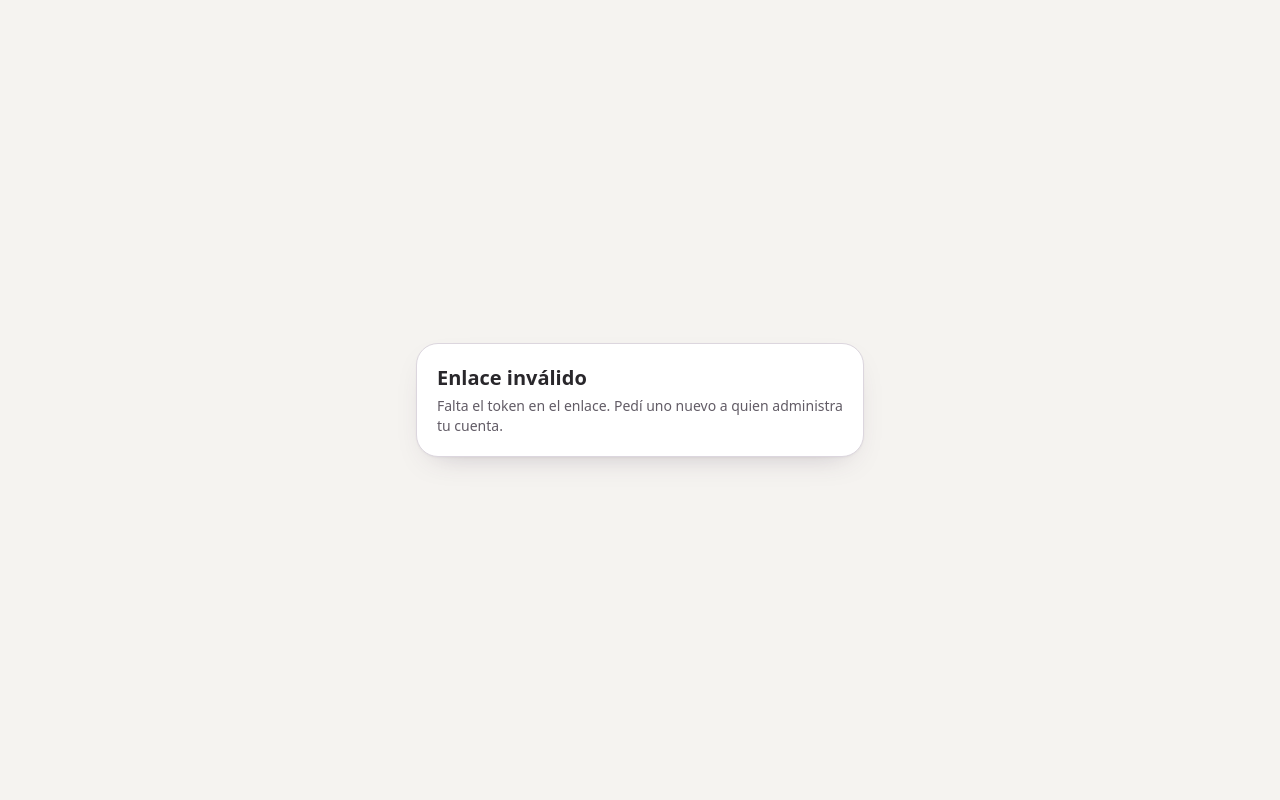
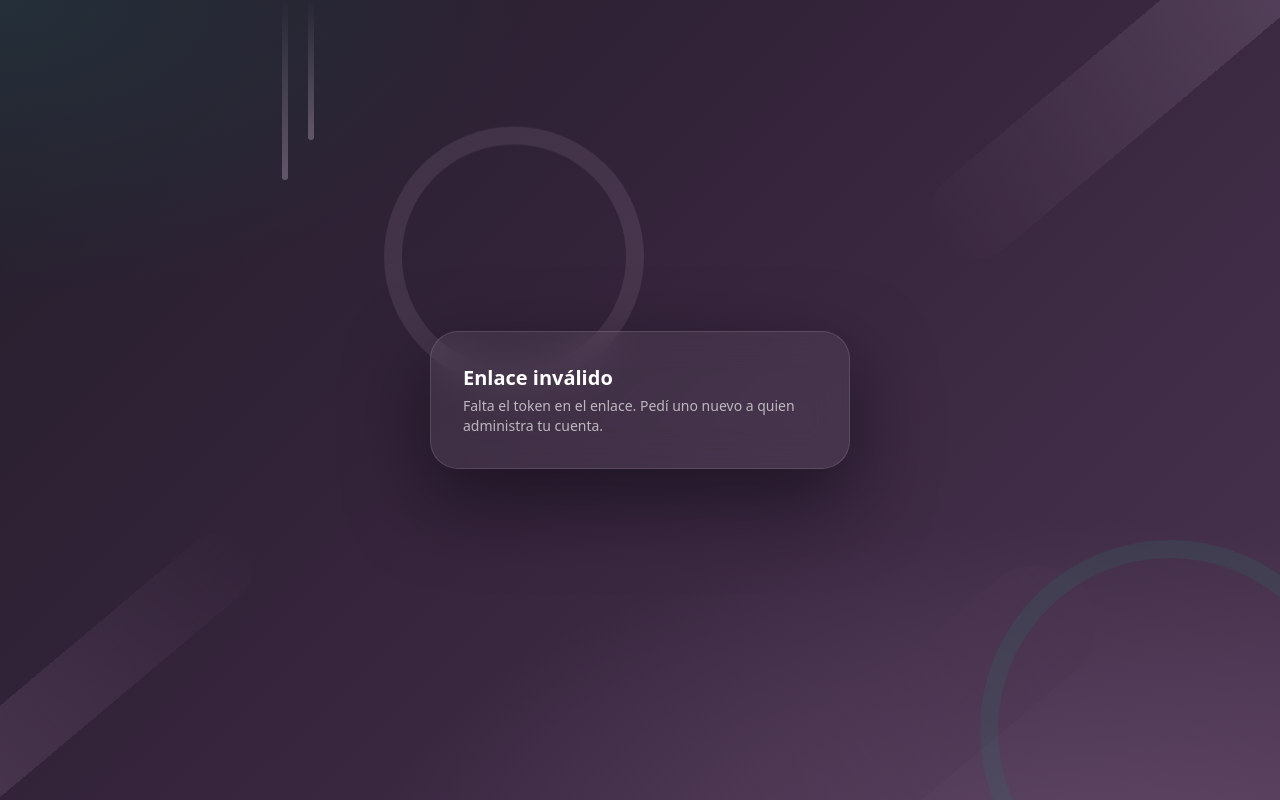
Before and after one commit to Josu98888/TeamWorkFlow, a Next.js app in the folder frontend/: page /invitations/accept in a window 1280 px wide. Built offline with nearby package versions, Linux system fonts and the light colour scheme; no server answers.

Commit message:
feat(frontend): use dark glass shell on invitation and password reset pages

```diff
--- a/frontend/features/access/components/PublicTokenForms.tsx
+++ b/frontend/features/access/components/PublicTokenForms.tsx
@@ -2,19 +2,19 @@
 
 import Link from 'next/link';
 import { useState, type FormEvent, type ReactNode } from 'react';
-import { Card } from '@/shared/components/Card';
+import { AuthCard, AuthShell } from '@/features/auth';
 import { FormFooter, TextField } from '@/shared/components/Fields';
 import { useAction } from '@/shared/hooks/useAction';
 import { apiFetch } from '@/shared/lib/http';
 
 function Shell({ title, children }: { title: string; children: ReactNode }) {
   return (
-    <main className="flex min-h-screen items-center justify-center bg-page p-4">
-      <Card glow="none" className="w-full max-w-md">
+    <AuthShell>
+      <AuthCard>
         <h1 className="mb-1 text-xl font-bold text-title">{title}</h1>
         {children}
-      </Card>
-    </main>
+      </AuthCard>
+    </AuthShell>
   );
 }
 
```
